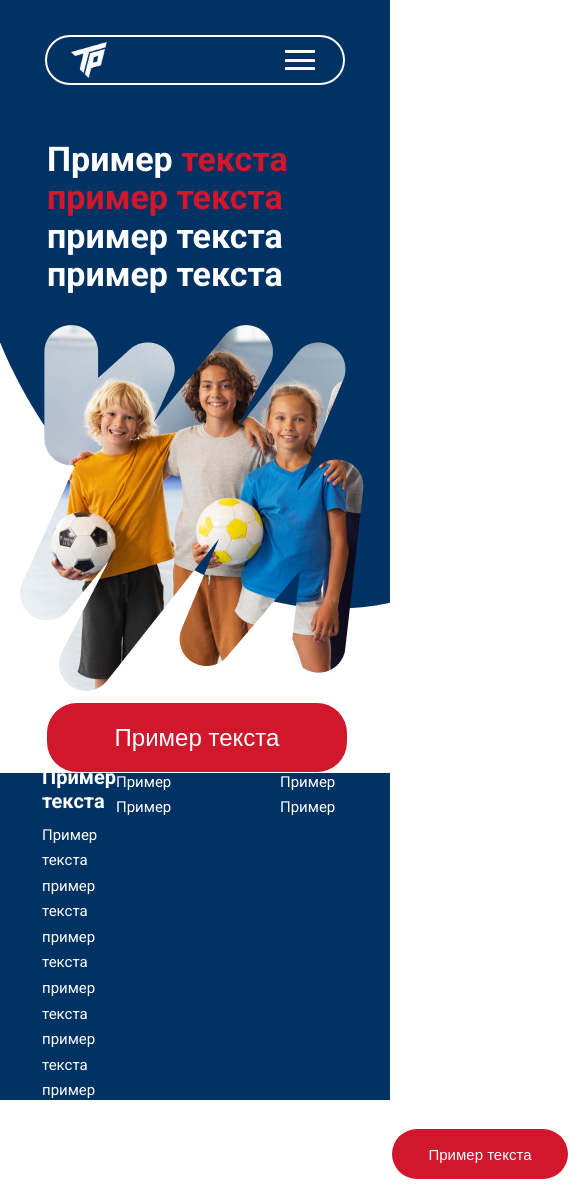
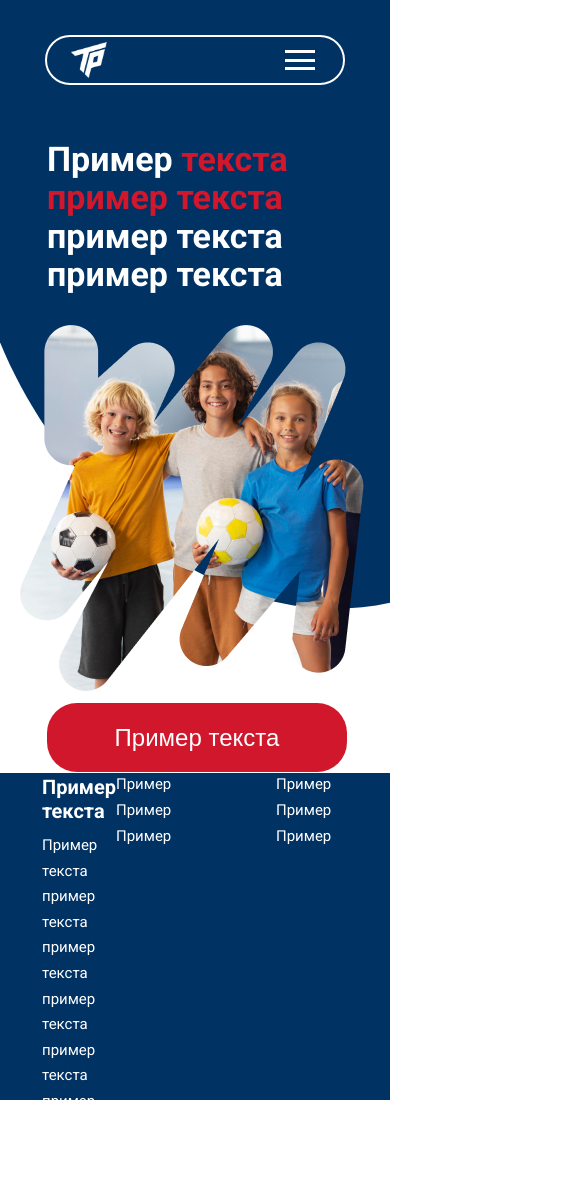
Before and after one commit to Trudovyereservy/frontend_part, a Next.js app: page / in a window 390 px wide. Shown: the top 1190 px of the page, 585 px wide, since content can reach past the window. Built offline with nearby package versions, Linux system fonts and the light colour scheme.

Commit message:
Footer в 1024 сделано

```diff
--- a/src/components/Footer/footer.module.scss
+++ b/src/components/Footer/footer.module.scss
@@ -39,9 +39,6 @@
   width: 18px;
   height: 21px;
   color: aquamarine;
-}
-
-.footer__social_icon {
 }
 
 .footer__contacts {
@@ -148,14 +145,45 @@
 
 @include desktop {
   .footer__wrapper {
-    // width: calc(100% - 1160px / 4 + 10px);
     width: calc(100% - 400px / 4 + 16px);
     margin: 40px 15px 32px;
   }
 
   .footer__adress {
-    // gap: 36px;
-    margin-left: 0px;
-    // max-width: 30px;
+    margin-left: 0;
   }
 }
+
+@include laptop {
+  .footer__wrapper {
+    // width: calc(100% - 1160px / 4 + 10px);
+    margin: 62px 42px 33px;
+  }
+
+  .footer__adress {
+    margin-top: 12px;
+    margin-left: 45px;
+  }
+
+  .footer__menu {
+    display: flex;
+    gap: 47px;
+    margin-top: 7px;
+    margin-right: 27px;
+  }
+
+  .footer__list {
+    gap: 7px;
+  }
+}
+
+@media (max-width: 950px) {
+  .footer__phone_number {
+    // align-self: flex-end;
+  }
+
+  .footer__adress {
+    margin-right: 200px;
+    // order: 0;
+  }
+}
```
